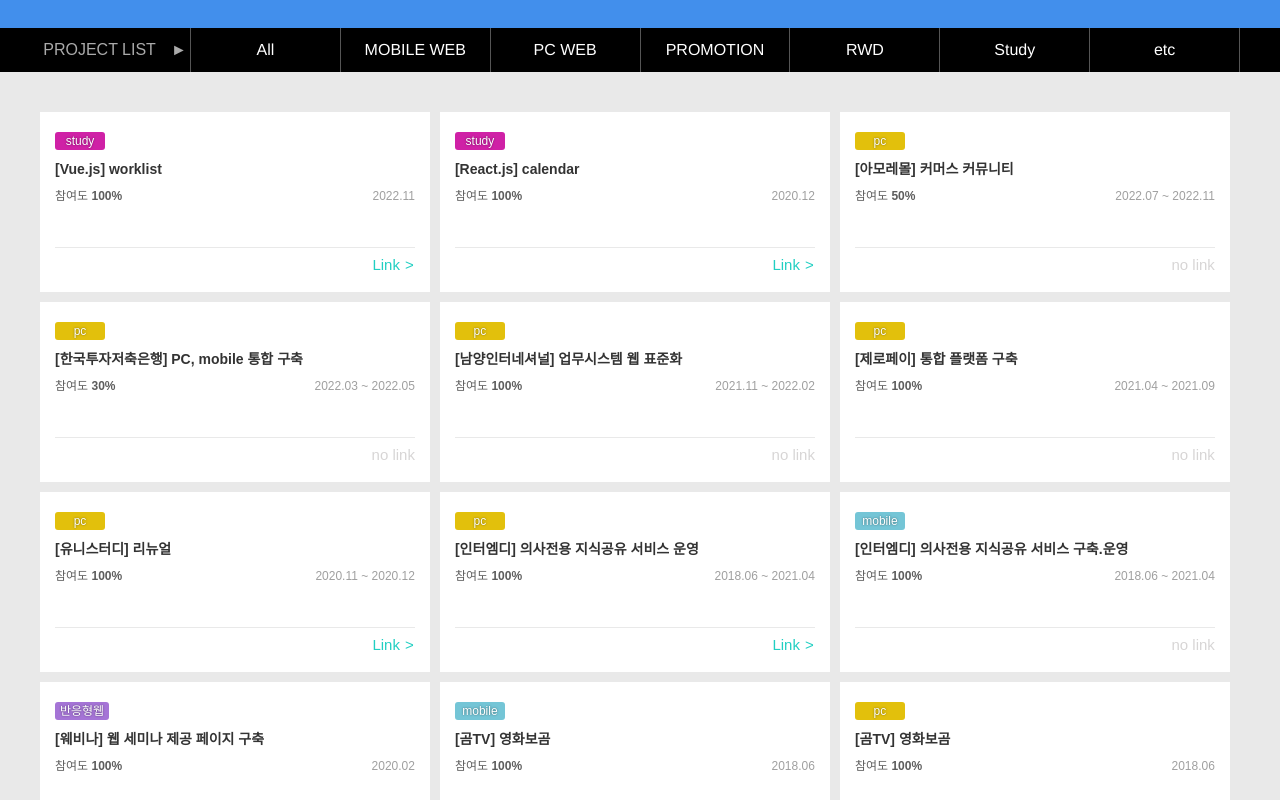
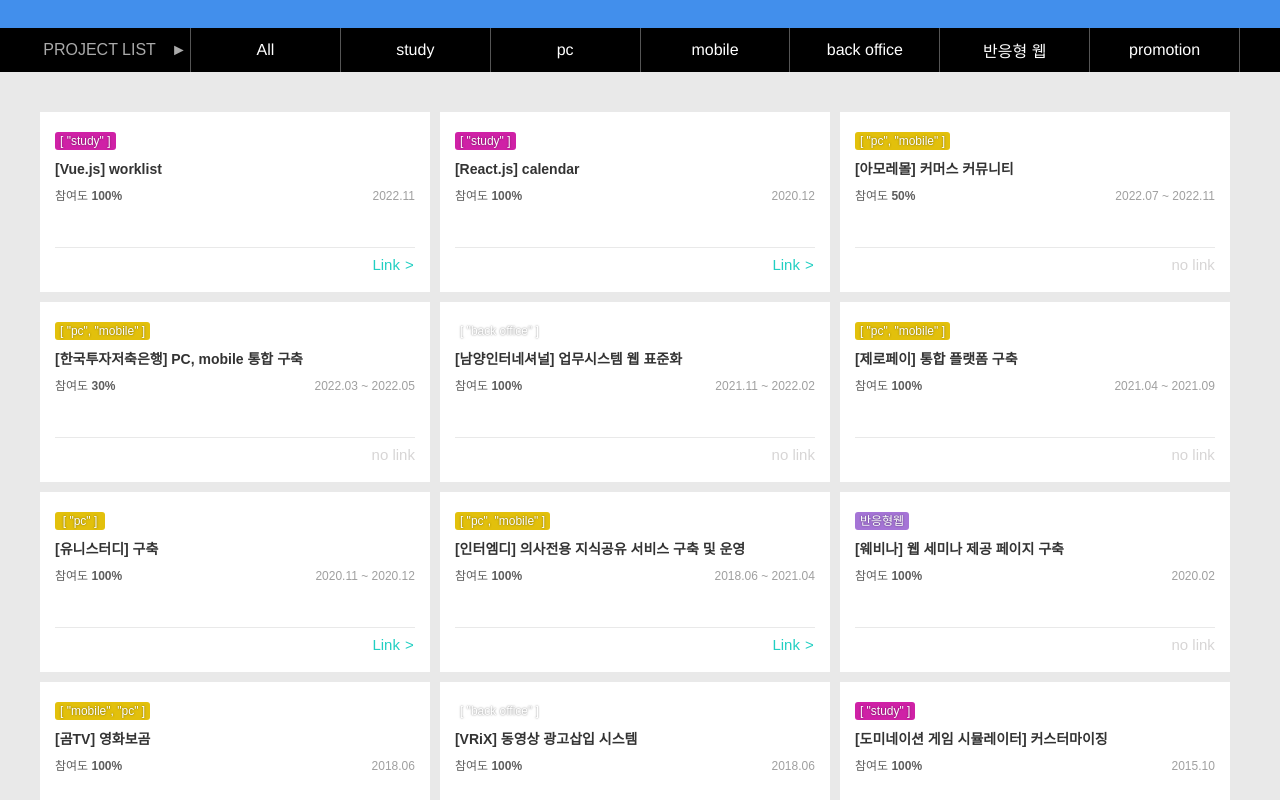
Before and after one commit to gosoohyeon/soooohome, a Vue app in the folder portfolio/: page / in a window 1280 px wide. Shown: the part 560-1360 px from the top of the page. Built offline with nearby package versions, Linux system fonts and the light colour scheme.

Commit message:
[portfolio] nav 자동화, sort 수정

```diff
--- a/portfolio/src/assets/project.js
+++ b/portfolio/src/assets/project.js
@@ -2,7 +2,7 @@ export default [
 
     {
         top : 'card--top',
-        type:"study",
+        type:["study"],
         subject:"[Vue.js] worklist",
         desc : "vue로 작업현황을 확인,수정할수 있는 worklist",
         skill : "Vue, javascript, scss",
@@ -14,7 +14,7 @@ export default [
     },
     {
         top : 'card--top',
-        type:"study",
+        type:["study"],
         subject:"[React.js] calendar",
         desc : "리엑트로 스케줄을 관리할수 있는 달력",
         skill : "React, javascript, scss",
@@ -26,9 +26,9 @@ export default [
     },
     {
         top : 'card--top',
-        type:"pc",
+        type:["pc", "mobile"],
         subject:"[아모레몰] 커머스 커뮤니티",
-        desc : "React프로젝트로 nunjucs로 작업",
+        desc : "React프로젝트, nunjucs로 작업",
         skill : "Nunjucks, git, HTML, javascript, scss",
         part : "50",
         date : "2022.07 ~ 2022.11",
@@ -38,7 +38,7 @@ export default [
     },
     {
         top : 'card--top',
-        type:"pc",
+        type:["pc", "mobile"],
         subject:"[한국투자저축은행] PC, mobile 통합 구축",
         desc : "웹스퀘어를 이용하여 작업",
         skill : "WebSquar, HTML, jQuery, css",
@@ -50,7 +50,7 @@ export default [
     },
     {
         top : 'card--top',
-        type:"pc",
+        type:["back office"],
         subject:"[남양인터네셔널] 업무시스템 웹 표준화",
         desc : "업무시스템 웹 표준화",
         skill : "HTML, jQuery, css",
@@ -62,7 +62,7 @@ export default [
     },
     {
         top : 'card--top',
-        type:"pc",
+        type:["pc", "mobile"],
         subject:"[제로페이] 통합 플랫폼 구축",
         desc : "한국간편결제진흥원 pc, mobile 통합 플렛폼 데이터이관 프로젝트중 PC페이지 전담하여 진행",
         skill : "HTML, jQuery, SCSS, gulp",
@@ -74,9 +74,10 @@ export default [
     },
     {
         top : 'card--top',
-        type : "pc",
-        subject : "[유니스터디] 리뉴얼",
-        desc : "",
+        type : ["pc"],
+        subject : "[유니스터디] 구축",
+        desc : "온라인 강의 사이트 구축",
+        skill : "HTML, jQuery, SCSS, gulp",
         part : "100",
         date : "2020.11 ~ 2020.12",
         link : true,
@@ -85,9 +86,10 @@ export default [
     },
     {
         top : 'card--top',
-        type : "pc",
-        subject : "[인터엠디] 의사전용 지식공유 서비스 운영",
-        desc : "",
+        type : ["pc", "mobile"],
+        subject : "[인터엠디] 의사전용 지식공유 서비스 구축 및 운영",
+        desc : "post, poll, webinar등 서비스 구축 및 운영",
+        skill : "HTML, jQuery, SCSS, gulp",
         part : "100",
         date : "2018.06 ~ 2021.04",
         link : true,
@@ -95,28 +97,21 @@ export default [
         imgsrc : 'intermd_pc.png'
     },
     {
-        top : 'card--top',
-        type : "mobile",
-        subject : "[인터엠디] 의사전용 지식공유 서비스 구축.운영",
-        desc : "",
-        part : "100",
-        date : "2018.06 ~ 2021.04",
-        link : false,
-        url : "",
-        imgsrc : 'intermd_m.png'
-    },
-    {
-        type:"rwd",
+        type:["rwd"],
         subject:"[웨비나] 웹 세미나 제공 페이지 구축",
         part:"100",
+        desc : "실시간 웹 세비나 서비스 구축",
+        skill : "HTML, jQuery, SCSS, gulp",
         date:"2020.02",
         link:false,
         url:"",
         imgsrc : 'webinar.png'
     },
     {
-        type:"mobile",
+        type:["mobile", "pc"],
         subject:"[곰TV] 영화보곰",
+        desc: "영화 리뷰 서비스 구축",
+        skill : "HTML, jQuery, SCSS, gulp",
         part:"100",
         date:"2018.06",
         link:false,
@@ -124,26 +119,21 @@ export default [
         imgsrc : 'bogom_m.png'
     },
     {
-        type:"pc",
-        subject:"[곰TV] 영화보곰",
+        type:["back office"],
+        subject:"[VRiX] 동영상 광고삽입 시스템",
+        desc : "광고 삽입 및 관리 페이지 구축",
+        skill : "HTML, jQuery, SCSS, gulp",
         part:"100",
         date:"2018.06",
-        link:false,
-        url:"",
-        imgsrc : 'bogom_pc.png'
-    },
-    {
-        type:"pc",
-        subject:"[VRiX] 동영상 광고삽입 시스템",
-        part:"100",
-        date:"2018.06",
-        link:false,
+        link:true,
         url:"http://gosh.dothome.co.kr/pf_src/vrix/html/00_index.html",
         imgsrc : 'vrix.jpg'
     },
     {
-        type:"etc",
+        type:["study"],
         subject:"[도미네이션 게임 시뮬레이터] 커스터마이징",
+        desc : "게임 전략 시뮬레이션 제작",
+        skill : "HTML, jQuery, SCSS",
         part:"100",
         date:"2015.10",
         link:true,
@@ -151,8 +141,10 @@ export default [
         imgsrc : 'domi.jpg'
     },
     {
-        type:"mobile",
+        type:["mobile"],
         subject:"[purple] 커플 채팅 하이브리드 앱 구축",
+        desc : "채팅화면 구축",
+        skill : "HTML, jQuery, SCSS",
         part:"100",
         date:"2015.11",
         link:false,
@@ -160,26 +152,21 @@ export default [
         imgsrc : 'purple.png'
     },
     {
-        type:"pc",
-        subject:"[곰 오디오] 싱크가사 구현",
-        part:"100",
-        date:"2015.11",
-        link:false,
-        url:"",
-        imgsrc : 'gomaudio.png'
-    },
-    {
-        type:"rwd",
+        type:["rwd"],
         subject:"[KOCOWA] 글로벌 한류 컨텐츠 서비스 구축",
+        desc : "동영상 플랫폼 구축",
+        skill : "HTML, jQuery, SCSS, gulp",
         part:"100",
         date:"2016.09",
-        link:true,
+        link:false,
         url:"http://www.kocowa.jp/",
         imgsrc : 'kocowa.jpg'
     },
     {
-        type:"promotion",
+        type:["promotion"],
         subject:"[베네피트 BigEasy] BigEasy 상품출시 홍보 페이지",
+        desc : "저글링 소녀에 mouse over시 저글링을 시작하는 인터렉션 에니메이션 페이지 구축",
+        skill : "HTML, jQuery, SCSS, gulp",
         part:"100",
         date:"2014.03",
         link:true,
@@ -187,21 +174,14 @@ export default [
         imgsrc : 'bigeasy.png'
     },
     {
-        type:"pc",
+        type:["pc"],
         subject:"[코레일] 웹서비스 개편",
+        desc : "코레일 웹 서비스 구축",
+        skill : "HTML, jQuery, CSS",
         part:"30",
         date:"2013.10",
-        link:true,
+        link:false,
         url:"http://www.letskorail.com/",
         imgsrc : 'korail.png'
-    },
-    {
-        type:"pc",
-        subject:"[충북나드리] 충청북도 관광정보 웹서비스 구축",
-        part:"30",
-        date:"2011.08",
-        link:true,
-        url:"https://tour.chungbuk.go.kr/www/index.do",
-        imgsrc : 'nadri.jpg'
-    },
+    }
 ]
--- a/portfolio/src/components/Content.vue
+++ b/portfolio/src/components/Content.vue
@@ -1,7 +1,7 @@
 /* eslint-disable */
 <template id="matchProject">
     <div>
-        <Menu v-on:search="searchEvent"/>
+        <Menu v-on:search="searchEvent" v-bind:nav="projectData" />
 
 		<section class="main">
 			<div class="main__inr">
@@ -43,7 +43,7 @@
 				this.contactlist = this.projectData;
 			}else {
 				this.contactlist = this.projectData.filter((data) => {
-					return data.type == name
+					return data.type.indexOf(name) != -1
 				})
 			}
 		},
--- a/portfolio/src/components/Menu.vue
+++ b/portfolio/src/components/Menu.vue
@@ -3,13 +3,15 @@
     <nav class="nav">
         <div class="nav__inr">
             <span class="nav__item -pjSubject">PROJECT LIST</span>
+
             <button class="nav__item -pj" @click="clickEvt('all')"><span>All</span></button>
-            <button class="nav__item -pj" @click="clickEvt('mobile')"><span>MOBILE WEB</span></button>
-            <button class="nav__item -pj" @click="clickEvt('pc')"><span>PC WEB</span></button>
-            <button class="nav__item -pj" @click="clickEvt('promotion')"><span>PROMOTION</span></button>
-            <button class="nav__item -pj" @click="clickEvt('rwd')"><span>RWD</span></button>
-            <button class="nav__item -pj" @click="clickEvt('study')"><span>Study</span></button>
-            <button class="nav__item -pj" @click="clickEvt('etc')"><span>etc</span></button>
+            <button class="nav__item -pj"
+                v-for="nav in this.navItem"
+                @click="clickEvt(nav)">
+                <span v-if="nav == 'rwd'">반응형 웹</span>
+                <span v-else>{{nav}}</span>
+            </button>
+
         </div>
     </nav>
 </template>
@@ -17,13 +19,34 @@
 <script>
 export default {
     data(){
-        return {name : ''}
+        return {
+            name : '',
+            navItem : [],
+        }
+    },
+    props: {
+        nav: { type: Array, default: () => [] }
+    },
+    created(){
+        this.setNavItem();
     },
     methods : {
         clickEvt:function(e){
             var subject = e;
             this.$emit('search', subject)
-        }
+        },
+        setNavItem(){
+            console.log('start')
+            let navList = [];
+            this.nav.filter((item)=>{
+                item.type.filter((type)=> {
+                    if(navList.indexOf(type) == -1) {
+                        navList.push(type);
+                    }
+                })
+            })
+            this.navItem = [...new Set(navList)];
+        },
     }
 };
 </script>
```
